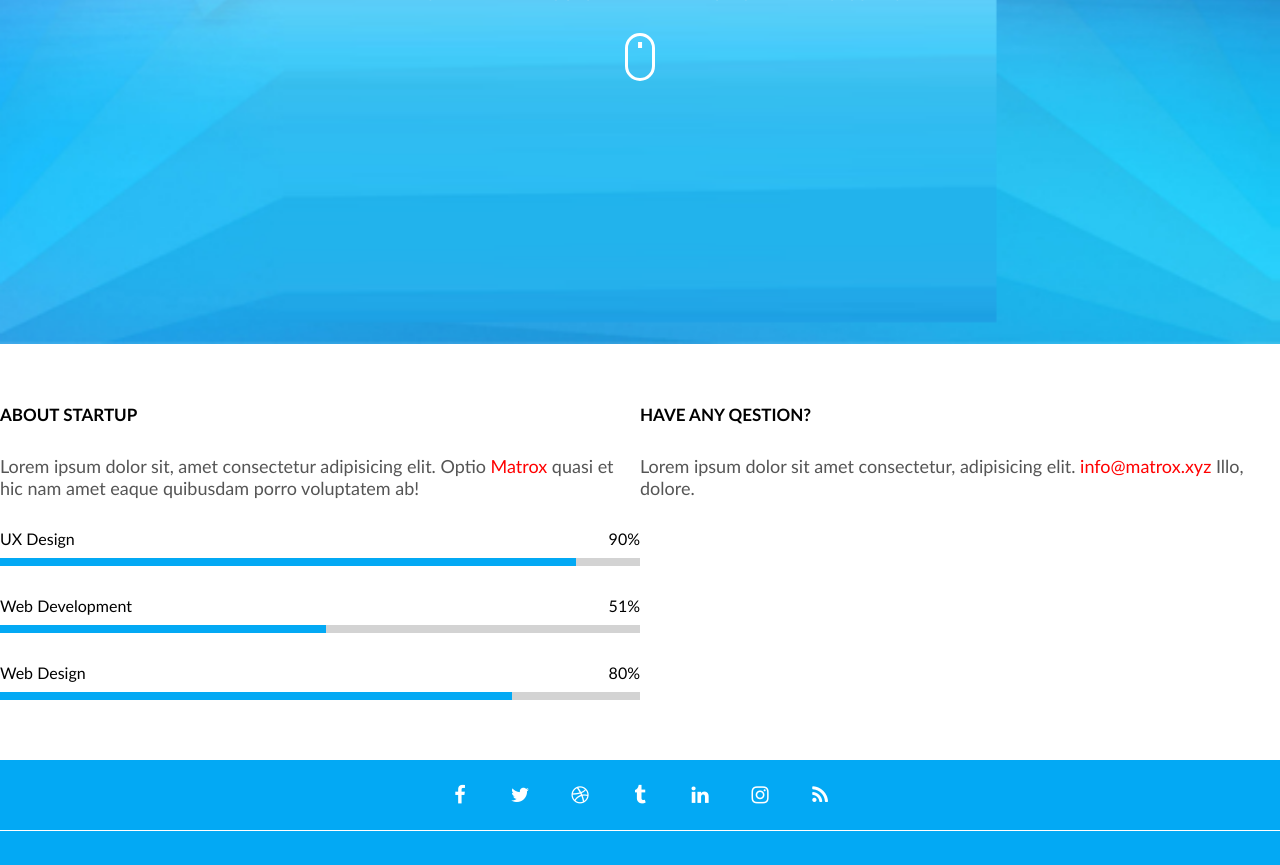
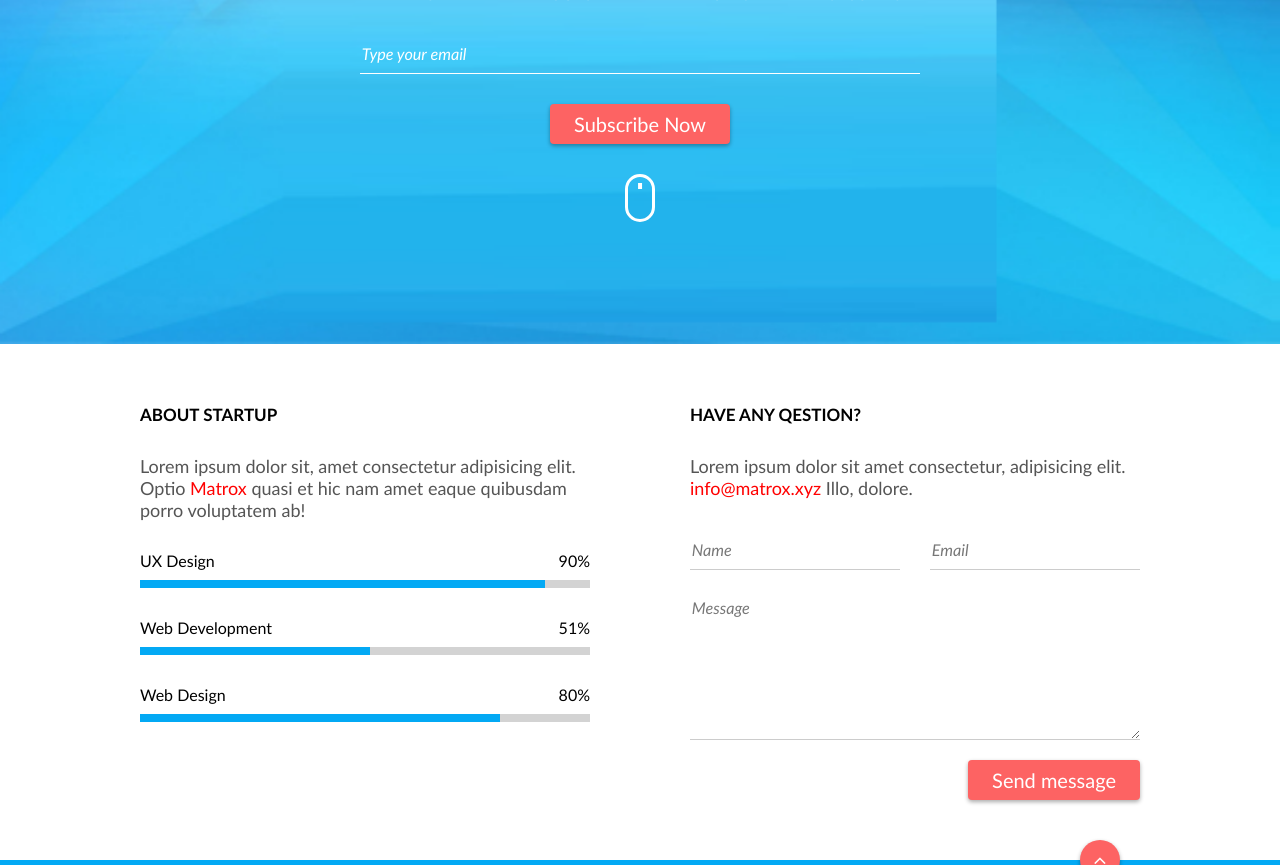
Before and after one commit to sauliuskarlinskas/coming-soon, a website: page index.html in a window 1280 px wide. Shown: the part 456-1321 px from the top of the page. Drawn offline with Linux system fonts and the light colour scheme.

Commit message:
Buttons and forms#23

```diff
--- a/css/base/base.css
+++ b/css/base/base.css
@@ -1,3 +1,6 @@
+html {
+    scroll-behavior: smooth;
+}
 body,
 body * {
     margin: 0;
--- a/css/base/layout.css
+++ b/css/base/layout.css
@@ -13,17 +13,17 @@
 .container > .row {
     display: flex;
     justify-content: space-between;
-    width: 100%;
+    width: 1000px;
     gap: 60px 0;
 }
 .container > .row > .column {
     display: flex;
     flex-direction: column;
     gap: 30px;
-    width: 50%;
+    width: 45%;
 }
 
-.container  > .column .right {
+.container .column .right {
     width: 40%;
 }
 
--- /dev/null
+++ b/css/components/button.css
@@ -0,0 +1,57 @@
+.btn {
+    display: inline-block;
+    padding: 0.5em 1.2em;
+    background-color: #fd6363;
+    color: #fff;
+    font-family: inherit;
+    font-size: 20px;
+    line-height: 1em;
+    text-decoration: none;
+    border-radius: 0.2em;
+    box-shadow: 0 0.1em 0.2em #0005;
+    border: none;
+    user-select: none;
+    word-spacing: 0;
+    letter-spacing: 0em;
+    cursor: pointer;
+}
+.btn:hover {
+    background-color: #f00;
+    box-shadow: 0 0.1em 0.25em #0007;
+}
+.btn.btn-small {
+    font-size: 16px;
+}
+.btn.btn-big {
+    font-size: 28px;
+}
+
+.btn.btn-warning {
+    background-color: orange;
+    color: black;
+}
+.btn.btn-success {
+    background-color: green;
+    color: #fff;
+}
+.btn.btn-info {
+    background-color: blue;
+    color: #fff;
+}
+
+.btn.btn-rect {
+    border-radius: 0;
+}
+.btn.btn-round {
+    border-radius: 1em;
+}
+
+.btn.btn-icon {
+    width: 2em;
+    height: 2em;
+    padding: 0;
+    font-family: FontAwesome;
+    border-radius: 1em;
+    line-height: 2em;
+    text-align: center;
+}
--- a/css/components/footer.css
+++ b/css/components/footer.css
@@ -6,10 +6,12 @@
     margin: 40px;
 }
 .footer .socials  {
+    display: flex;
     flex-direction: row;
     justify-content: center;
     flex-wrap: wrap;
     gap: 10px;
+    width: 100%;
     border-bottom: 1px solid white;
     padding: 10px;
 }
@@ -28,6 +30,14 @@
     background-color: white;
     color: #03a9f4;
 }
+.footer .row {
+    position: relative;
+}
+.back-to-top {
+    position: absolute;
+    top: -1em;
+    right: 1em;
+}
 .footer > .short-row {
     display: flex;
     flex-direction: column;
@@ -44,12 +54,13 @@
 .footer .trio {
     display: flex;
     gap: 0 30px;
+}
+.footer .trio p{
     position: relative;
-
 }
 .footer .trio p+p::before {
-    content:'' ;
-    display: block;
+    content:'';
+    display:inline-block;
     width: 2px;
     height: 20px;
     background-color:rgb(255, 255, 255, 0.5);
@@ -57,18 +68,17 @@
     left: -15px;
     top:50%;
     transform: translateY(-50%) translateX(-50%);
+}
 
 
-}
-.footer .trio > p{
-    position: relative;
-}
-
-@media (max-width:700px) {
+@media (max-width: 700px) {
     .footer .trio{
         flex-direction: column;
     }
     .footer .trio p+p::before {
       display: none;
     }
+    .back-to-top {
+        display: none;
     }
+}
--- /dev/null
+++ b/css/components/form.css
@@ -0,0 +1,63 @@
+.form {
+    display: flex;
+    flex-wrap: wrap;
+    gap: 20px 30px;
+}
+
+.form label{
+    display: none;
+}
+
+.form > .input,
+.form > .textarea,
+.email-form {
+    width: 100%;
+    padding: 0.5em 0.1em;
+    font-family: inherit;
+    font-size: 18px;
+    line-height: 1em;
+    border: none;
+    border-bottom: 1px solid #ccc;
+}
+.form > .input {
+    width: calc(50% - 15px);
+}
+.form > .textarea {
+    resize: vertical;
+    min-height: 100px;
+    height: 150px;
+    max-height: 400px;
+}
+
+.form ::placeholder {
+    color: #777;
+    font-style: italic;
+    font-size: 0.9em;
+}
+.form :focus-visible {
+    outline-color: #777;
+}
+.hero .form.subscription {
+    display: flex;
+    flex-direction: column;
+    gap: 20px;
+    width: 100%;
+    padding: 0 20px;
+}
+.hero .form.subscription > .input.subscription {
+    display: flex;
+    width: 100%;
+    background-color: transparent;
+    border-color: #fff;
+    font-size: 18px;
+    color: #fff;
+}
+.hero form.subscription ::placeholder {
+    color: #fff;
+}
+
+@media (max-width: 1100px) {
+    .form > .input {
+        width: 100%;
+    }
+}
--- a/css/pages/home.css
+++ b/css/pages/home.css
@@ -1,10 +1,16 @@
 @import '../base/base.css';
 @import '../base/layout.css';
+@import '../3rd-party/font-awesome.min.css';
+@import '../components/button.css';
+@import '../components/clock.css';
 @import '../components/footer.css';
-@import '../3rd-party/font-awesome.min.css';
+@import '../components/form.css';
+@import '../components/mouse.css';
 @import '../components/clock.css';
-@import '../components/mouse.css';
 @import '../components/progress-bar.css';
+
+
+
 
 .hero {
     min-height: 100vh;
@@ -47,8 +53,21 @@
 .content-description > a:hover {
     text-decoration: underline;
 }
+.main-content .form .btn {
+    margin-left: auto;
+}
+
 @media (max-width: 600px){
     .hero .title {
         font-size: 64px ;
     }
 }
+.hero > .short-row {
+    position: relative;
+}
+.red {
+    width: 60px;
+    height: 60px;
+    background-color: red;
+    position: absolute;
+}
--- a/index.html
+++ b/index.html
@@ -33,6 +33,11 @@
                     <div class="label">Seconds</div>
                   </div>
                 </div>
+                <form class="form subscription">
+                    <label for="email">Type your email</label>
+                    <input id="email" class="input subscription" type="email" placeholder="Type your email">
+                </form>
+                <button class="btn btn-main" type="submit" >Subscribe Now</button>
                 <div class="mouse"></div>
                 <!-- <div class="track"></div> !-->
             </div>
@@ -70,17 +75,27 @@
                       </div>
                   </div>
               </div>
-             <div class="column right">
+                <div id="question" class="column right">
                     <h2 class="content-title">Have any qestion?</h2>
                     <p class="content-description">
                         Lorem ipsum dolor sit amet consectetur, adipisicing elit. <a href="mailto:info@matrox.xyz">info@matrox.xyz</a> Illo, dolore.
                     </p>
+                    <form class="form">
+                        <label for="name">Name</label>
+                        <input id="name" class="input" type="text" placeholder="Name">
+                        <label for="email">Email</label>
+                        <input id="email" class="input" type="email" placeholder="Email">
+                        <label for="message">Message</label>
+                        <textarea class="textarea" name="" id="message" placeholder="Message"></textarea>
+                        <button class="btn" type="submit">Send message</button>
+                    </form>
                 </div>
             </div>
         </section>
     </main>
     <footer class="container bg-main footer">
-        <div class="row socials">
+        <div class="row">
+            <div class="socials">
                 <a href="./" target="_blank" class="social fa fa-facebook"></a>
                 <a href="./" target="_blank" class="social fa fa-twitter"></a>
                 <a href="./" target="_blank" class="social fa fa-dribbble"></a>
@@ -88,6 +103,8 @@
                 <a href="./" target="_blank" class="social fa fa-linkedin"></a>
                 <a href="./" target="_blank" class="social fa fa-instagram"></a>
                 <a href="./" target="_blank" class="social fa fa-rss"></a>
+           </div>
+           <a href="#" class="btn btn-icon back-to-top fa fa-angle-up"></a>
         </div>
         <div class="short-row">
             <img class="footer-logo" src="./images/white-logo.png" alt="Logo">
```
Lines whose indentation alone changed are shown as unchanged.
